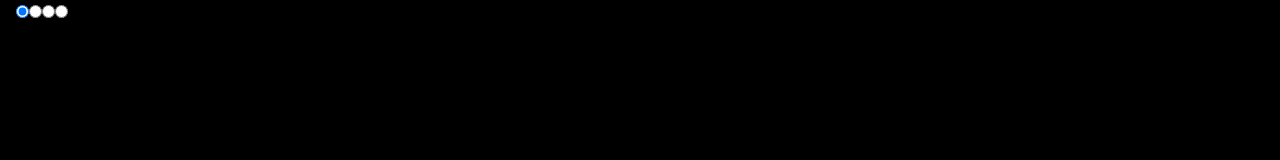
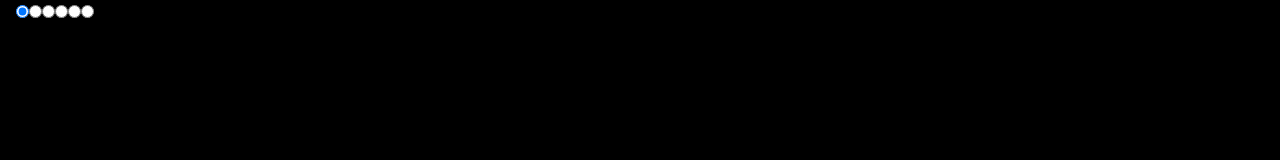
Before and after one commit to zainzafar90/flip-clock, a Next.js app: page / in a window 1280 px wide. Shown: the top 160 px of the page. Built offline with nearby package versions, Linux system fonts and the light colour scheme; a web font is replaced by a local one.

Commit message:
👌 IMPROVE: refactor themes into dark and light objects

```diff
--- a/src/constants/themes.js
+++ b/src/constants/themes.js
@@ -1,28 +1,81 @@
 export const themes = [
+  // Default
   {
-    // Dark theme
+    dark: {
       background: '#000',
       foreground: '#fff',
       flip: '#101010',
     },
-  {
-    // Light theme
+    light: {
       background: '#fff',
       foreground: '#000',
       flip: '#efefef',
     },
-
-  //   Green
+  },
+  // Green
   {
-    // Dark
+    dark: {
       background: '#0F140F',
       foreground: '#C4EBC1',
       flip: '#1A1F1A',
     },
-  {
-    // Light
+    light: {
       background: '#E8FFE8',
       foreground: '#546654',
       flip: '#D6F5D6',
     },
+  },
+  // Purple
+  {
+    dark: {
+      background: '#131315',
+      foreground: '#C5C8F8',
+      flip: '#1B1C20',
+    },
+    light: {
+      background: '#EFF2FF',
+      foreground: '#222843',
+      flip: '#E4E7FE',
+    },
+  },
+  // Red
+  {
+    dark: {
+      background: '#1B1616',
+      foreground: '#EF6666',
+      flip: '#271E1E',
+    },
+    light: {
+      background: '#FFF4F4',
+      foreground: '#FF8F8F',
+      flip: '#FFEDED',
+    },
+  },
+  // Orange
+  {
+    dark: {
+      background: '#16120B',
+      foreground: '#FFAC45',
+      flip: '#221E17',
+    },
+    light: {
+      background: '#FFF7EC',
+      foreground: '#FDC97B',
+      flip: '#FFEED6',
+    },
+  },
+
+  // Yellow
+  {
+    dark: {
+      background: '#0D0F11',
+      foreground: '#FFD458',
+      flip: '#14161A',
+    },
+    light: {
+      background: '#FFFDF4',
+      foreground: '#FFDB57',
+      flip: '#FFF8E1',
+    },
+  },
 ]
--- a/src/pages/index.jsx
+++ b/src/pages/index.jsx
@@ -9,10 +9,13 @@ const DynamicTimer = dynamic(() => import('../components/timer'), {
   ssr: false,
 })
 
+const prefersDark = window.matchMedia('(prefers-color-scheme: dark)').matches
+
 export default function Home() {
+  const mode = useState(prefersDark ? 'dark' : 'light')
   const [themeIndex, setThemeIndex] = useState(0)
 
-  useTheme(themes[themeIndex])
+  useTheme(themes[themeIndex][mode])
 
   return (
     <>
```
Lines whose indentation alone changed are shown as unchanged.
